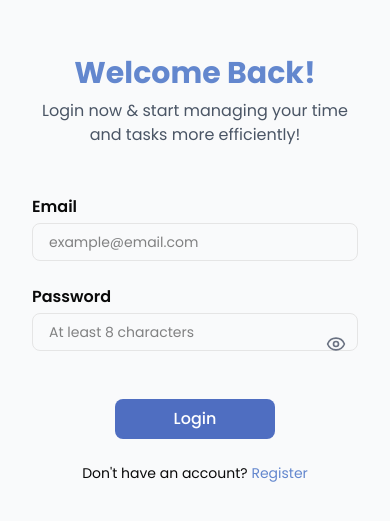
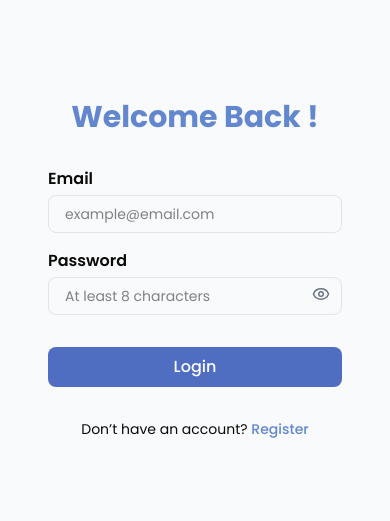
Before and after one commit to kingslyDev/scheduro-fe, a Next.js app: page /login in a window 390 px wide. Shown: the part 153-674 px from the top of the page. Built offline with nearby package versions, Linux system fonts and the light colour scheme.

Commit message:
adjustment login register

```diff
--- a/src/pages/login/index.jsx
+++ b/src/pages/login/index.jsx
@@ -1,154 +1,133 @@
-"use client"
-
-import { useState } from "react";
-import Image from "next/image";
+import React, { useState } from "react";
 import Link from "next/link";
 import { Eye, EyeOff } from "lucide-react";
 
-export default function LoginPage() {
-  const [email, setEmail] = useState("");
-  const [password, setPassword] = useState("");
+const Login = () => {
+  const [formData, setFormData] = useState({
+    email: "",
+    password: "",
+  });
+  const [errors, setErrors] = useState({});
   const [showPassword, setShowPassword] = useState(false);
 
-  const [errors, setErrors] = useState({
-    email: "",
-    password: "",
-    terms: "",
-  });
-
-  const validateForm = () => {
-    const newErrors = {
-      email: "",
-      password: "",
-      terms: "",
+  const handleChange = (e) => {
+    const { name, value } = e.target;
+    setFormData((prev) => ({
+      ...prev,
+      [name]: value,
+    }));
+    setErrors((prev) => ({ ...prev, [name]: "" }));
   };
 
-    // Email validation
-    if (!email) {
-      newErrors.email = "Email is required";
-    } else if (!/\S+@\S+\.\S+/.test(email)) {
-      newErrors.email = "Email is not valid";
-    }
-
-    // Password validation
-    if (!password) {
-      newErrors.password = "Password is required";
-    } else if (password.length < 8) {
+  const validate = () => {
+    const newErrors = {};
+    if (!formData.email.trim()) newErrors.email = "Email is required";
+    if (!formData.password) newErrors.password = "Password is required";
+    else if (formData.password.length < 8)
       newErrors.password = "Password must be at least 8 characters";
-    }
-
-    setErrors(newErrors);
-
-    // If no errors, return true
-    return Object.values(newErrors).every((err) => err === "");
+    return newErrors;
   };
 
   const handleSubmit = (e) => {
     e.preventDefault();
-    if (validateForm()) {
-      console.log({ email, password, agreeToTerms });
-      // Proceed with login logic
+    const validationErrors = validate();
+    setErrors(validationErrors);
+    if (Object.keys(validationErrors).length === 0) {
+      console.log("Login Submitted:", formData);
     }
   };
 
   return (
-    <div className="flex min-h-screen w-full">
-      {/* Left side - Illustration */}
+    <div className="min-h-screen grid grid-cols-1 md:grid-cols-2 overflow-hidden">
+      {/* LEFT: Illustration */}
+      <div className="hidden md:block h-screen w-full m-0 p-0 overflow-hidden">
         <div
-        className="hidden md:flex flex-col justify-center items-center relative w-1/2 min-h-screen -ml-8"
+          className="absolute left-0 bottom-0 h-full w-1/2"
           style={{
-          backgroundImage:
-            "url('https://res.cloudinary.com/dy8fe8tbe/image/upload/v1745079384/background_kajdxm.png')",
+            backgroundImage: "url('/images/login.png')",
             backgroundRepeat: "no-repeat",
-          backgroundSize: "cover",
-          backgroundPosition: "center",
+            backgroundSize: "contain",
+            backgroundPosition: "left bottom",
           }}
-      >
-        <div className="text-center px-8 z-10">
-          <h1 className="text-xl md:text-xl font-bold text-[#333333] mb-4">
-            Too Busy? Just <span className="text-[#6387CE]">Scheduro</span> It!
-          </h1>
-          <p className="text-[#333333] text-base md:text-lg mb-6">
-            Stay organized, stay stress-free.
-          </p>
-          <Image
-            src="https://res.cloudinary.com/dy8fe8tbe/image/upload/v1745053743/login_ae8k5s.svg"
-            alt="Login Illustration"
-            width={500}
-            height={500}
-            className="object-contain"
         />
       </div>
-      </div>
 
-      {/* Right side - Form */}
-      <div className="flex flex-1 justify-center items-center px-4 py-8 overflow-auto">
-        <div className="w-full max-w-md">
-          <div className="mb-12 text-center">
-            <h1 className="mb-2 text-3xl font-bold text-[#6387CE]">Welcome Back!</h1>
-            <p className="text-gray-600 mb-10">
-              Login now & start managing your time and tasks more efficiently!
-            </p>
-          </div>
+      {/* RIGHT: Form */}
+      <div className="flex items-center justify-center p-8">
+        <div className="w-full max-w-md mx-auto">
+          <h2 className="text-3xl font-bold text-[#6387CE] mb-8 text-center">
+            Welcome Back !
+          </h2>
 
-          <form onSubmit={handleSubmit} className="space-y-6">
-            {/* Email Field */}
-            <div className="space-y-1">
+          <form onSubmit={handleSubmit} className="space-y-4">
+            {/* Email */}
+            <div>
               <label className="block font-semibold mb-1">Email</label>
               <input
                 type="email"
-                value={email}
-                onChange={(e) => setEmail(e.target.value)}
+                name="email"
                 placeholder="example@email.com"
-                className={`w-full border rounded-md px-4 py-2 text-sm focus:outline-none focus:ring-2 ${
-                  errors.email ? "border-red-500 focus:ring-red-500" : "focus:ring-[#6387CE]"
+                value={formData.email}
+                onChange={handleChange}
+                className={`w-full border rounded-md px-4 py-2 text-sm focus:outline-none ${
+                  errors.email
+                    ? "border-red-500"
+                    : "focus:ring-2 focus:ring-[#6387CE]"
                 }`}
               />
-              {errors.email && <p className="text-red-500 text-sm">{errors.email}</p>}
+              {errors.email && (
+                <p className="text-sm text-red-500 mt-1">{errors.email}</p>
+              )}
             </div>
 
-            {/* Password Field */}
-            <div className="space-y-1">
+            {/* Password */}
+            <div className="relative">
               <label className="block font-semibold mb-1">Password</label>
-              <div className="relative">
               <input
                 type={showPassword ? "text" : "password"}
-                  value={password}
-                  onChange={(e) => setPassword(e.target.value)}
+                name="password"
                 placeholder="At least 8 characters"
-                  className={`w-full border rounded-md px-4 py-2 text-sm focus:outline-none focus:ring-2 ${
-                    errors.password ? "border-red-500 focus:ring-red-500" : "focus:ring-[#6387CE] mb-6"
+                value={formData.password}
+                onChange={handleChange}
+                className={`w-full border rounded-md px-4 py-2 text-sm focus:outline-none ${
+                  errors.password
+                    ? "border-red-500"
+                    : "focus:ring-2 focus:ring-[#6387CE]"
                 }`}
               />
-                <button
-                  type="button"
-                  className="absolute right-3 top-1/2 -translate-y-1/2 text-gray-500"
+              <div
+                className="absolute top-9 right-3 cursor-pointer text-gray-500"
                 onClick={() => setShowPassword(!showPassword)}
               >
-                  {showPassword ? <EyeOff size={20} /> : <Eye size={20} />}
-                </button>
+                {showPassword ? <EyeOff size={18} /> : <Eye size={18} />}
               </div>
-              {errors.password && <p className="text-red-500 text-sm">{errors.password}</p>}
+              {errors.password && (
+                <p className="text-sm text-red-500 mt-1">{errors.password}</p>
+              )}
             </div>
 
-            {/* Submit Button */}
+            {/* Login Button */}
             <button
               type="submit"
-              className="w-40 bg-[#4F6EC1] text-white font-medium py-2 rounded-md mt-4 hover:bg-[#6387CE] transition mx-auto block"
+              className="w-full bg-[#4F6EC1] text-white font-medium py-2 rounded-md mt-4 hover:bg-[#6387CE] transition"
             >
               Login
             </button>
-          </form>
 
-          {/* Register Link */}
-          <div className="mt-6 text-center text-sm">
-            Don't have an account?{" "}
-            <Link href="/register" className="text-[#6387CE] hover:underline">
+            <p className="text-center text-sm mt-4">
+              Don’t have an account?{" "}
+              <Link
+                href="/register"
+                className="text-[#6387CE] font-medium hover:underline"
+              >
                 Register
               </Link>
-          </div>
+            </p>
+          </form>
         </div>
       </div>
     </div>
   );
-}
+};
+
+export default Login;
```
Also changed, not shown: src/pages/register/index.jsx (+43 -32 lines), public/images/login.png (added), public/images/register.png (added). Lines whose indentation alone changed are shown as unchanged.
